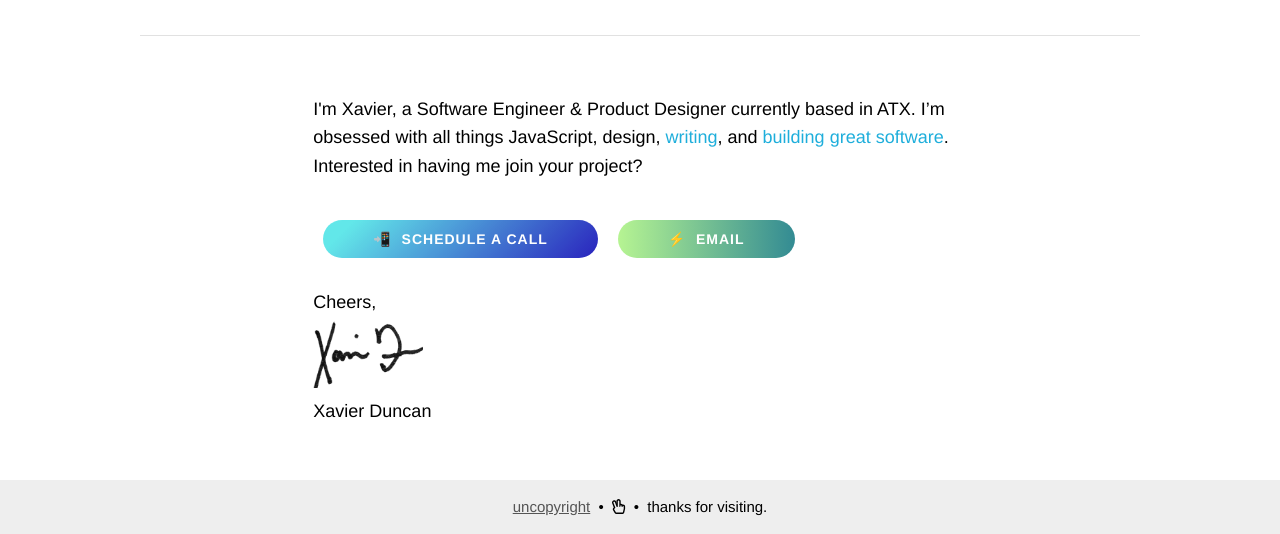
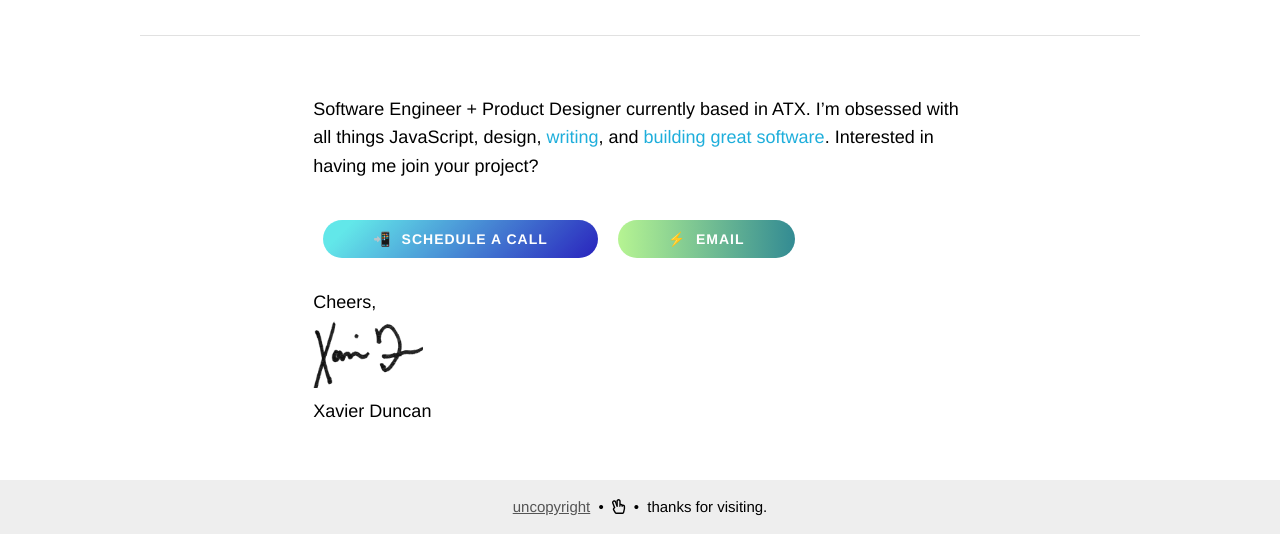
Before and after one commit to xmd404/xavier.fun, a Gatsby site: page / in a window 1280 px wide. Shown: the part 339-873 px from the top of the page. Built offline with nearby package versions, Linux system fonts and the light colour scheme; Gatsby itself is replaced by a stand-in of ours; a web font is replaced by a local one.

Commit message:
Update bio

```diff
--- a/src/components/bio.js
+++ b/src/components/bio.js
@@ -18,7 +18,7 @@ const Bio = () =>
         <br/>
         <div className='eight columns offset-by-two columns'>
           <h6>
-            I'm Xavier, a Software Engineer & Product Designer currently based in ATX. I’m obsessed with all things JavaScript, design, <a href='https://medium.com/@xmd404' target='_blank'>writing</a>, and <a href='https://github.com/xmd404' target='_blank'>building great software</a>. Interested in having me join your project?
+            Software Engineer + Product Designer currently based in ATX. I’m obsessed with all things JavaScript, design, <a href='https://medium.com/@xmd404' target='_blank'>writing</a>, and <a href='https://github.com/xmd404' target='_blank'>building great software</a>. Interested in having me join your project?
             <br/><br/>
             <a href='https://calendly.com/xavierduncan' target='_blank' rel="noopener noreferrer">
               <button className='btn-blue'>
```
